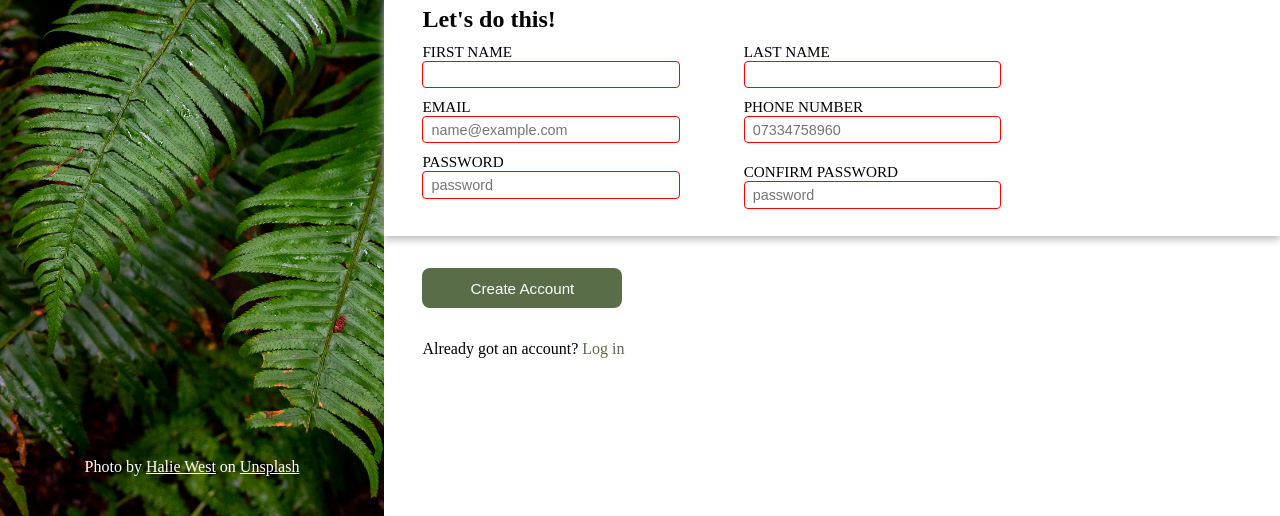
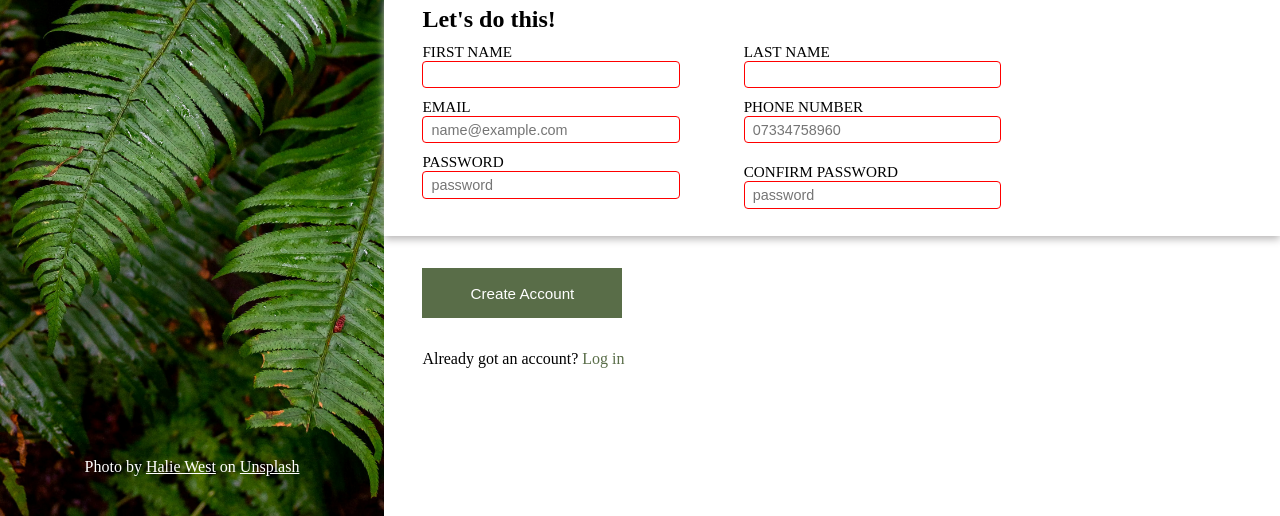
Before and after one commit to RaimeiRaikiri/Sign-up-Form, a plain HTML site: page index.html in a window 1280 px wide. In both pictures the pointer is over the button "Create Account". Shown: the part 284-800 px from the top of the page. Drawn offline with Linux system fonts and the light colour scheme.

Commit message:
added small button animation

```diff
--- a/style.css
+++ b/style.css
@@ -111,7 +111,6 @@ section {
 }
 input {
     height: 1.7rem;
-    border: 0.25px solid grey;
     border-radius: 4px;
     padding: 8px;
     font-size: 0.90rem;
@@ -159,6 +158,12 @@ button {
 
     margin-top: 4vh;
 }
+button:hover {
+    transition: 1s;
+    border-radius: 0px;
+    height: 50px;
+
+}
 #create-button > p {
     font-size: 1rem;
     margin-top: 4vh;
```
